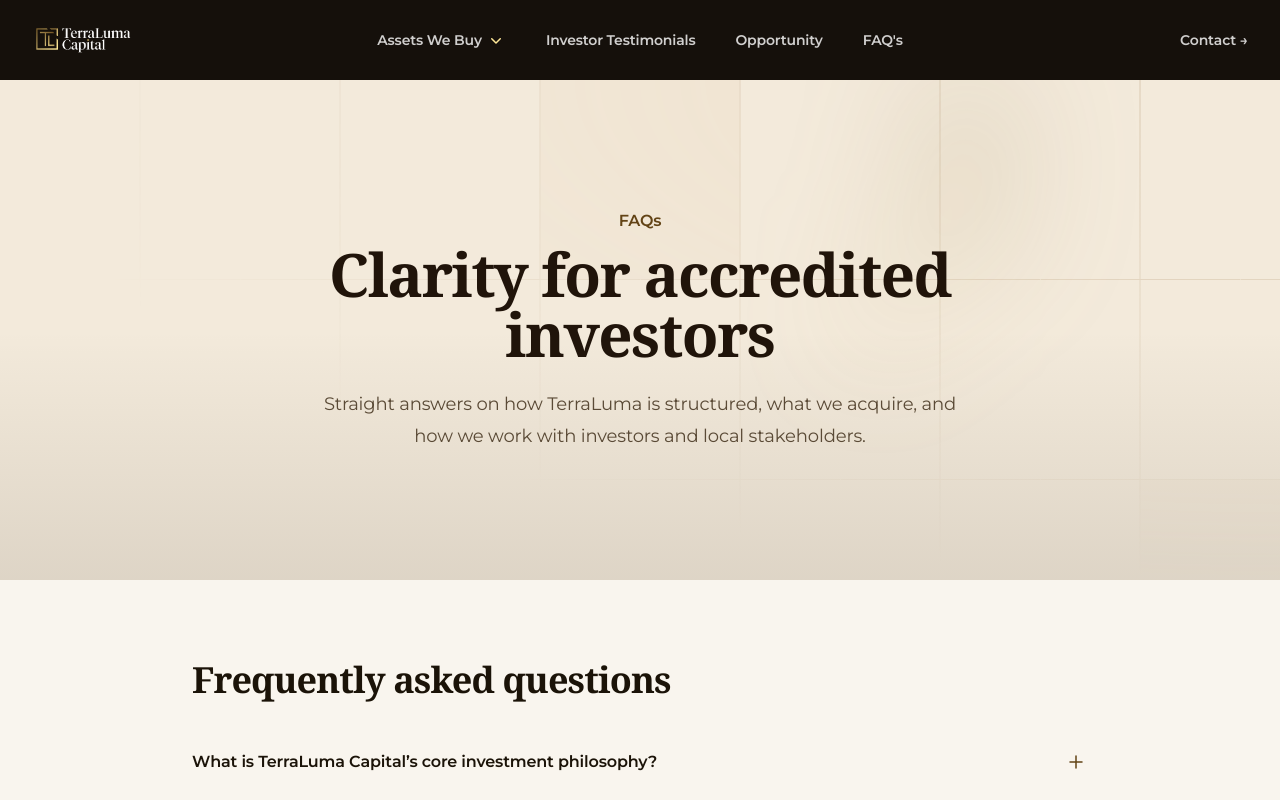
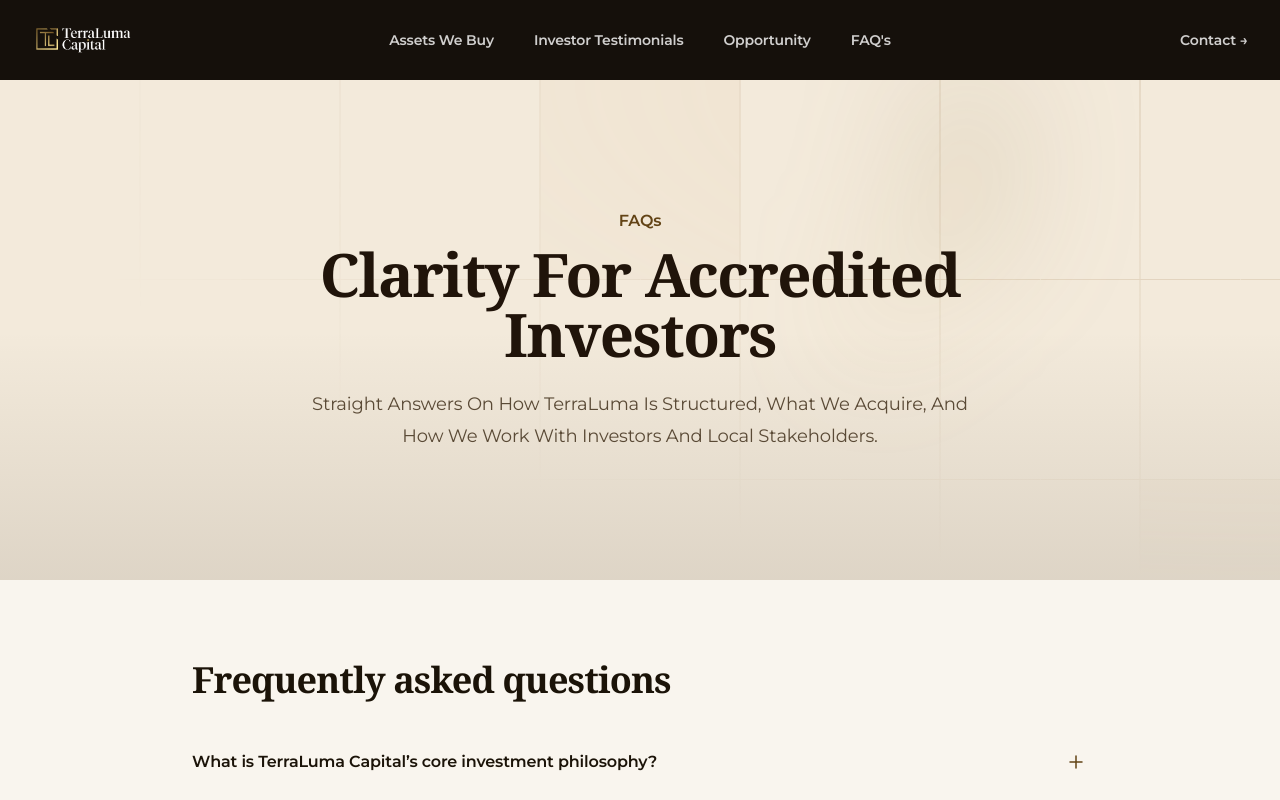
Before and after one commit to WebbDeveloping/luma-capital, a Next.js app: page /faq in a window 1280 px wide. Shown: the top 800 px of the page. Built offline with nearby package versions, Linux system fonts and the light colour scheme; a web font is replaced by a local one.

Commit message:
update navigation

```diff
--- a/app/(site)/faq/page.jsx
+++ b/app/(site)/faq/page.jsx
@@ -102,7 +102,7 @@
 
 function FaqHero() {
   return (
-    <section className="relative isolate overflow-hidden bg-[#f3eadb] px-6 py-24 sm:py-32 lg:px-8">
+    <section className="relative isolate overflow-hidden bg-[#f3eadb] px-6 py-24 sm:py-32 lg:px-8 capitalize">
       {/* TerraLuma grid (same family as other sections) */}
       <svg
         aria-hidden="true"
--- a/components/Navigation.tsx
+++ b/components/Navigation.tsx
@@ -23,6 +23,8 @@
   BuildingStorefrontIcon,
 } from "@heroicons/react/20/solid";
 
+// COMMENTED OUT: Dropdown data structures (kept for potential restoration)
+/*
 const products = [
   {
     name: "Private Businesses",
@@ -52,6 +54,7 @@
   { name: "Sell Land", href: "/assets-we-buy", icon: ArrowRightIcon },
   { name: "Submit Property", href: "/assets-we-buy", icon: ArrowRightIcon },
 ];
+*/
 
 function TerraLumaLogo() {
   return (
@@ -102,6 +105,8 @@
 
         {/* DESKTOP NAV */}
         <PopoverGroup className="hidden lg:flex lg:gap-x-10">
+          {/* COMMENTED OUT: Assets We Buy Dropdown (desktop) - kept for potential restoration */}
+          {/*
           <Popover>
             <PopoverButton className="flex items-center gap-x-1 text-sm/6 font-semibold text-white/80 hover:text-tl-gold">
               Assets We Buy
@@ -168,6 +173,15 @@
               </div>
             </PopoverPanel>
           </Popover>
+          */}
+
+          {/* Direct link to Assets We Buy */}
+          <Link
+            href="/assets-we-buy"
+            className="text-sm/6 font-semibold text-white/80 hover:text-tl-gold"
+          >
+            Assets We Buy
+          </Link>
 
           <Link
             href="/testimonials"
@@ -235,7 +249,8 @@
           <div className="mt-8 flow-root">
             <div className="-my-6 divide-y divide-white/10">
               <div className="space-y-2 py-6">
-                {/* Assets We Buy (mobile dropdown mirrors desktop) */}
+                {/* COMMENTED OUT: Assets We Buy (mobile dropdown) - kept for potential restoration */}
+                {/*
                 <Disclosure as="div" className="-mx-3">
                   <DisclosureButton className="group flex w-full items-center justify-between rounded-lg py-2 pr-3.5 pl-3 text-base/7 font-semibold text-white hover:bg-white/5">
                     Assets We Buy
@@ -271,6 +286,16 @@
                     ))}
                   </DisclosurePanel>
                 </Disclosure>
+                */}
+
+                {/* Direct link to Assets We Buy (mobile) */}
+                <Link
+                  href="/assets-we-buy"
+                  onClick={() => setMobileMenuOpen(false)}
+                  className="-mx-3 block rounded-lg px-3 py-2 text-base/7 font-semibold text-white hover:bg-white/5"
+                >
+                  Assets We Buy
+                </Link>
 
                 {/* ✅ EXACT DESKTOP LINKS + ORDER */}
                 <Link
```
